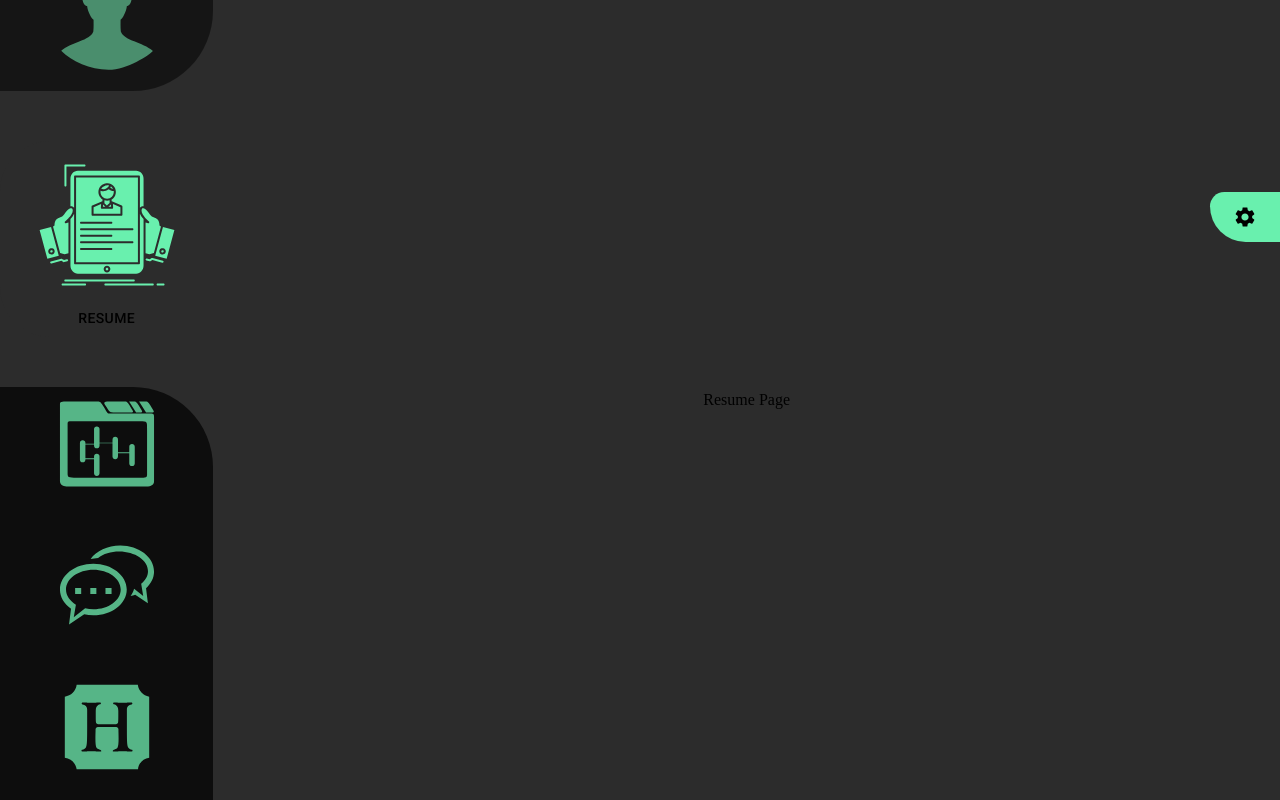
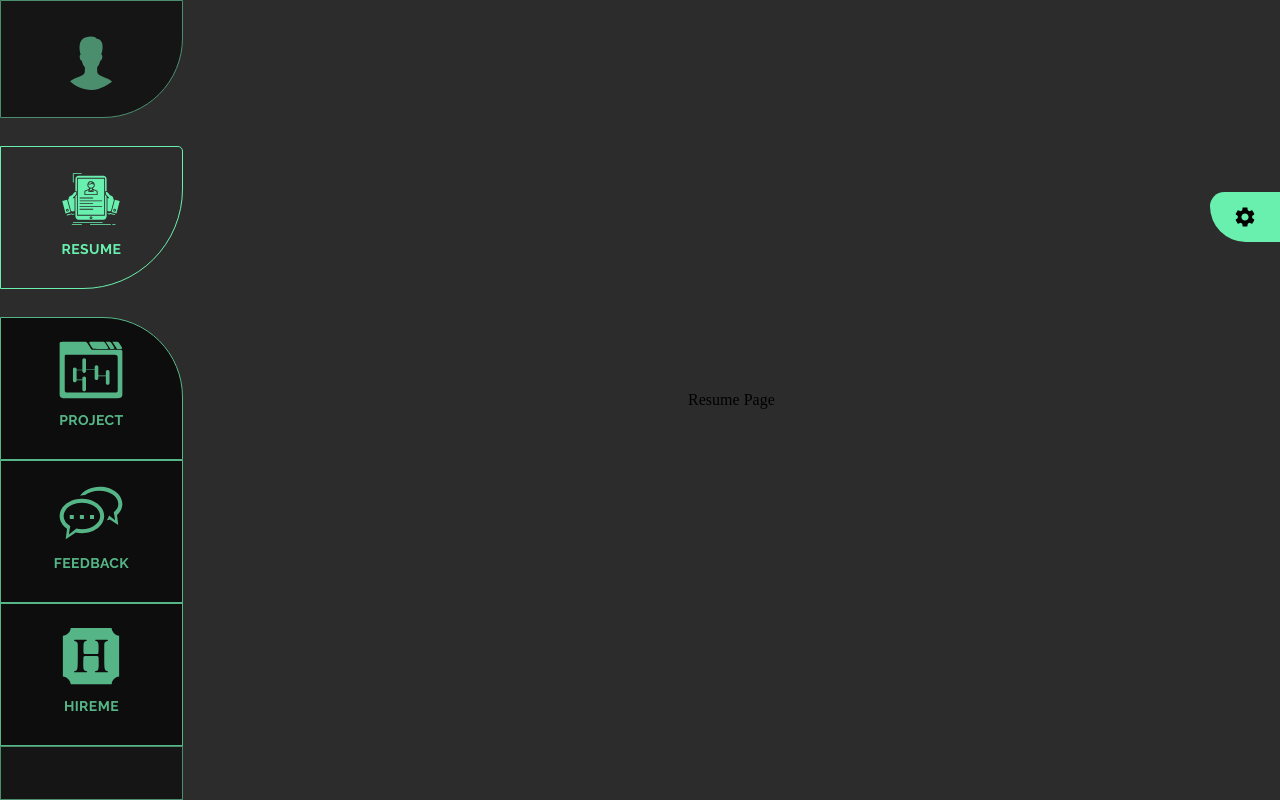
Before and after one commit to fir0j/MyPresenceInInternet, a React (Create React App) app: page / in a window 1280 px wide. Built offline with nearby package versions, Linux system fonts and the light colour scheme.

Commit message:
made navigation responsive

```diff
--- a/public/index.html
+++ b/public/index.html
@@ -28,6 +28,11 @@
       rel="stylesheet"
       href="https://fonts.googleapis.com/css?family=Roboto:300,400,500,700&display=swap"
     />
+    <link rel="preconnect" href="https://fonts.gstatic.com" />
+    <link
+      href="https://fonts.googleapis.com/css2?family=Raleway:wght@300;400;500;600;700&display=swap"
+      rel="stylesheet"
+    />
     <title>MyPresentInInternet</title>
   </head>
   <body style="margin: 0; padding: 0; box-sizing: border-box">
--- a/src/components/Navigation.component.js
+++ b/src/components/Navigation.component.js
@@ -1,6 +1,7 @@
 import React, { Fragment, useState } from "react";
 import Grid from "@material-ui/core/Grid";
-import { makeStyles } from "@material-ui/core/styles";
+import { makeStyles, useTheme } from "@material-ui/core/styles";
+import useMediaQuery from "@material-ui/core/useMediaQuery";
 import Tabs from "@material-ui/core/Tabs";
 import Tab from "@material-ui/core/Tab";
 import { Link } from "react-router-dom";
@@ -10,31 +11,8 @@ import hireme from "../assets/hireme.svg";
 import projectIcon from "../assets/projectIcon.svg";
 import feedbackIcon from "../assets/feedbackIcon.svg";
 
-// import { withStyles } from "@material-ui/core/styles";
-
-// const GlobalCss = withStyles({
-//   // @global is handled by jss-plugin-global.
-//   "@global": {
-//     // You should target [class*="MuiButton-root"] instead if you nest themes.
-//     ".MuiTabs-scroller": {
-//       display: "flex",
-//       flexDirection: "column",
-//     },
-//     ".MuiTabs-flexContainer": {
-//       display: "flex",
-//       flexDirection: "column",
-//       justifyContent: "center",
-//       flexBasis: "100%",
-//     },
-//     ".MuiTab-root": {
-//       flexGrow: 1,
-//     },
-//   },
-// })(() => null);
-
 const useStyles = makeStyles((theme) => ({
   navigationWrapper: {
-    // border: "5px solid black",
     width: "100%",
     maxWidth: "100%",
     height: "100vh",
@@ -48,37 +26,52 @@ const useStyles = makeStyles((theme) => ({
   },
   tab: {
     width: "100%",
+    minWidth: "100px",
+    // minHeight: "100px",
     maxWidth: "100%",
     maxHeight: "100%",
-    // backgroundColor: "#69F0AE",
+    fontFamily: "Raleway;sans-serif",
+    fontWeight: "bold",
+    [theme.breakpoints.down("sm")]: {
+      maxHeight: "150px",
+    },
   },
 
   // CSS RULE NAME
   flexContainerVertical: {
     display: "flex",
     flexDirection: "column",
-    justifyContent: "center",
+    justifyContent: "flex-start",
     alignItems: "center",
     flexBasis: "100%",
     width: "100%",
     height: "100%",
-    backgroundColor: "#2C2C2C",
+    backgroundColor: theme.palette.secondary.main,
+    color: theme.palette.primary.main,
     // overwriting class .flexContainerVertical.MuiTab-root globally without using {withStyle} HOC
     "&>.MuiTab-root": {
       flexGrow: 1,
-      backgroundColor: "black",
-      // border: "1px solid blue",
+      backgroundColor: theme.palette.common.pureblack,
+      border: `1px solid ${theme.palette.primary.main}`,
+    },
+    "&>.MuiTab-labelIcon": {
+      paddingTop: "0px",
     },
 
     "&>.Mui-selected": {
-      backgroundColor: "#2C2C2C",
-      borderTopLeftRadius: "50px",
-      borderBottomLeftRadius: "50px",
+      backgroundColor: theme.palette.secondary.main,
       position: "relative",
-      margin: "50px",
+      marginTop: "2em",
+      marginBottom: "2em",
+      borderTopRightRadius: "5px",
+      borderBottomRightRadius: "100px",
+
+      [theme.breakpoints.down("md")]: {
+        borderTopRightRadius: "5px",
+        borderBottomRightRadius: "40px",
+      },
 
       "&>.MuiTab-wrapper": {
-        // backgroundColor: "#009688 ",
         width: "100%",
         height: "100%",
         borderTopRightRadius: "120px",
@@ -86,20 +79,32 @@ const useStyles = makeStyles((theme) => ({
       },
     },
     "&>.Mui-disabled": {
-      // backgroundColor: "transparent",
-      backgroundColor: "black",
+      backgroundColor: theme.palette.common.pureblack,
     },
   },
   indicator: {
-    // backgroundColor: "#009688",
     backgroundColor: "transparent",
-    width: "2px",
+    width: "1px",
+  },
+  iconDimension: {
+    width: "96px",
+    height: "96px",
+    [theme.breakpoints.down("lg")]: {
+      width: "64px",
+      height: "64px",
+    },
+    [theme.breakpoints.down("md")]: {
+      width: "48px",
+      height: "48px",
+    },
   },
 }));
 
 export default function Navigation() {
+  const theme = useTheme();
   const classes = useStyles();
   const [value, setValue] = useState(1);
+  const matchesMD = useMediaQuery(theme.breakpoints.down("md"));
 
   const handleChange = (event, newValue) => {
     setValue(newValue);
@@ -120,11 +125,11 @@ export default function Navigation() {
       className={classes.tabsContainer}
     >
       <Tab
-        label="LOGO"
+        label=""
         icon={
           <img
             alt="resume icon"
-            style={{ width: "140px", height: "140px" }}
+            className={classes.iconDimension}
             src={logo}
           ></img>
         }
@@ -132,8 +137,11 @@ export default function Navigation() {
         className={classes.tab}
         style={{
           borderBottomRightRadius:
-            value - getIndex(0) === 1 ? "80px" : undefined,
-          height: "150px",
+            value - getIndex(0) === 1
+              ? matchesMD
+                ? "40px"
+                : "80px"
+              : undefined,
         }}
       />
 
@@ -142,7 +150,7 @@ export default function Navigation() {
         icon={
           <img
             alt="resume icon"
-            style={{ width: "150px", height: "150px" }}
+            className={classes.iconDimension}
             src={resume}
           ></img>
         }
@@ -151,7 +159,11 @@ export default function Navigation() {
         className={classes.tab}
         style={{
           borderBottomRightRadius:
-            value - getIndex(1) === 1 ? "80px" : undefined,
+            value - getIndex(1) === 1
+              ? matchesMD
+                ? "40px"
+                : "80px"
+              : undefined,
         }}
       />
       <Tab
@@ -159,7 +171,7 @@ export default function Navigation() {
         icon={
           <img
             alt="resume icon"
-            style={{ width: "96px", height: "96px" }}
+            className={classes.iconDimension}
             src={projectIcon}
           ></img>
         }
@@ -167,9 +179,18 @@ export default function Navigation() {
         component={Link}
         className={classes.tab}
         style={{
-          borderTopRightRadius: value - getIndex(2) === -1 ? "80px" : undefined,
+          borderTopRightRadius:
+            value - getIndex(2) === -1
+              ? matchesMD
+                ? "40px"
+                : "80px"
+              : undefined,
           borderBottomRightRadius:
-            value - getIndex(2) === 1 ? "80px" : undefined,
+            value - getIndex(2) === 1
+              ? matchesMD
+                ? "40px"
+                : "80px"
+              : undefined,
         }}
       />
       <Tab
@@ -177,7 +198,7 @@ export default function Navigation() {
         icon={
           <img
             alt="resume icon"
-            style={{ width: "96px", height: "96px" }}
+            className={classes.iconDimension}
             src={feedbackIcon}
           ></img>
         }
@@ -185,9 +206,18 @@ export default function Navigation() {
         component={Link}
         className={classes.tab}
         style={{
-          borderTopRightRadius: value + getIndex(3) === 5 ? "80px" : undefined,
+          borderTopRightRadius:
+            value + getIndex(3) === 5
+              ? matchesMD
+                ? "40px"
+                : "80px"
+              : undefined,
           borderBottomRightRadius:
-            value + getIndex(3) === 7 ? "80px" : undefined,
+            value + getIndex(3) === 7
+              ? matchesMD
+                ? "40px"
+                : "80px"
+              : undefined,
         }}
       />
       <Tab
@@ -196,23 +226,33 @@ export default function Navigation() {
         icon={
           <img
             alt="resume icon"
-            style={{ width: "96px", height: "96px" }}
+            className={classes.iconDimension}
             src={hireme}
           ></img>
         }
         component={Link}
         className={classes.tab}
         style={{
-          borderTopRightRadius: value + getIndex(4) === 7 ? "80px" : undefined,
+          borderTopRightRadius:
+            value + getIndex(4) === 7
+              ? matchesMD
+                ? "40px"
+                : "80px"
+              : undefined,
         }}
       />
       <Tab
-        label="Sound"
+        label=""
         disabled
         className={classes.tab}
         style={{
-          borderTopRightRadius: value + getIndex(5) === 9 ? "80px" : undefined,
-          maxHeight: "100px",
+          borderTopRightRadius:
+            value + getIndex(5) === 9
+              ? matchesMD
+                ? "40px"
+                : "80px"
+              : undefined,
+          maxHeight: matchesMD ? "60px" : "100px",
         }}
       />
     </Tabs>
@@ -220,7 +260,6 @@ export default function Navigation() {
 
   return (
     <Fragment>
-      {/* <GlobalCss /> */}
       <Grid item container xl={2} lg={2} md={2} xs={2}>
         <Grid item container className={classes.navigationWrapper}>
           {verticalTabs}
--- a/src/components/SettingPanel.component.js
+++ b/src/components/SettingPanel.component.js
@@ -44,7 +44,7 @@ const useStyles = makeStyles((theme) => ({
 export default function SettingPanel() {
   const theme = useTheme();
   const classes = useStyles();
-  const matchesXS = useMediaQuery(theme.breakpoints.down("xs"));
+
   const [activeTool, setActiveTool] = useState("");
   const [isActive, setIsActive] = useState(false);
 
--- a/src/customTheme.js
+++ b/src/customTheme.js
@@ -1,12 +1,10 @@
 import { lightBlue } from "@material-ui/core/colors";
 import { createMuiTheme } from "@material-ui/core/styles";
 
-const arcBlue = "#0B72B9";
-const arcOrange = "#FFBA60";
-const lightgreen = "#69F0AE";
-const green = "#2C2C2C";
-const ocean = "#07C3E2";
-// const bgdark = "#2C2C2C";
+const misteriousgreen = "#69F0AE";
+const dark = "#2C2C2C";
+const oceanblue = "#07C3E2";
+const pureblack = "black";
 
 // It is the global theme(Style) which can be accessed all over the application.
 // It is also the place to visit if MU-Default-Theme-Style needs to be overwritten/modified with our custom variant.
@@ -15,22 +13,18 @@ const customTheme = createMuiTheme({
   // Typograpy provides text presentation system like <p>, h1...h6 and so on
   palette: {
     common: {
-      blue: `${arcBlue}`,
-      orange: `${arcOrange}`,
-      lightgreen: lightBlue,
-      green: green,
+      misteriousgreen: misteriousgreen,
+      oceanblue: oceanblue,
+      pureblack: pureblack,
     },
     primary: {
-      main: `${arcBlue}`,
+      main: misteriousgreen,
     },
     secondary: {
-      main: `${arcOrange}`,
+      main: dark,
     },
   },
-  typography: {
-    // h6:{
-    // }
-  },
+  typography: {},
 
   props: {
     // Name of the component ⚛️
```
